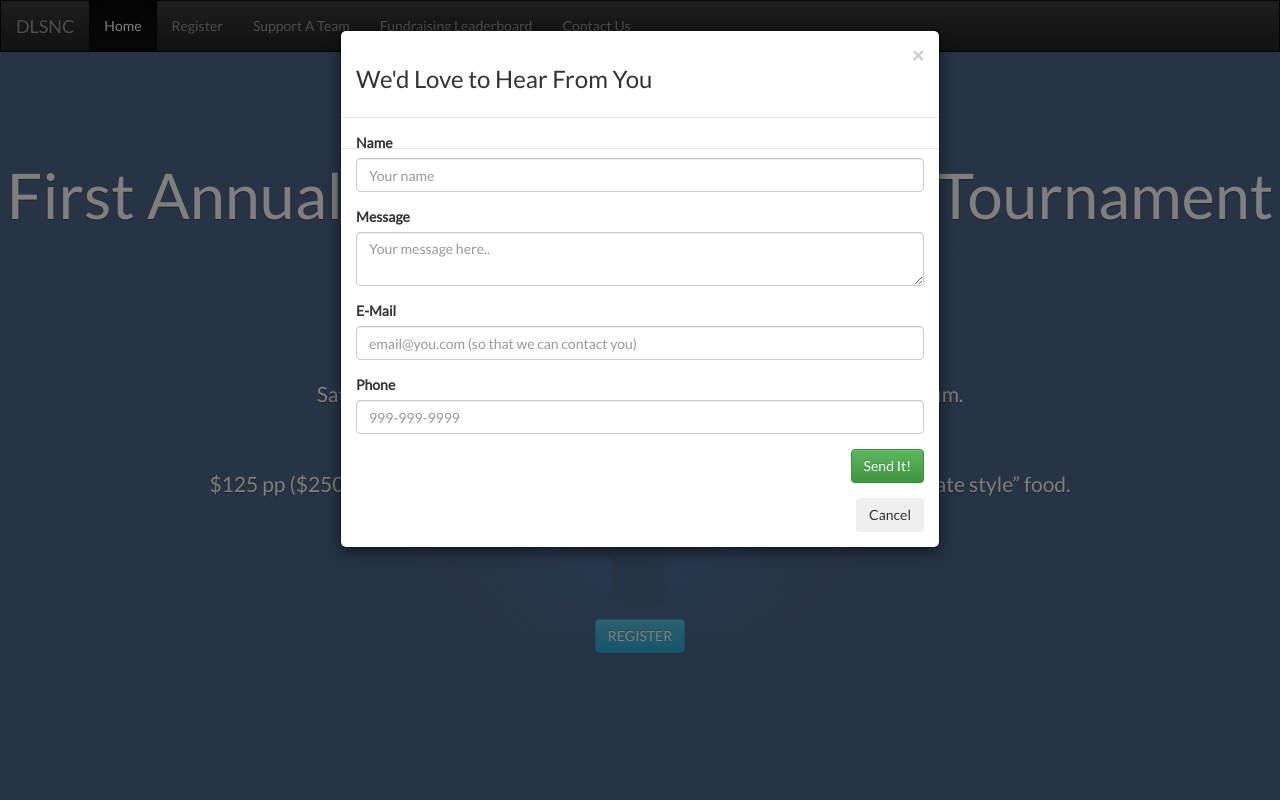
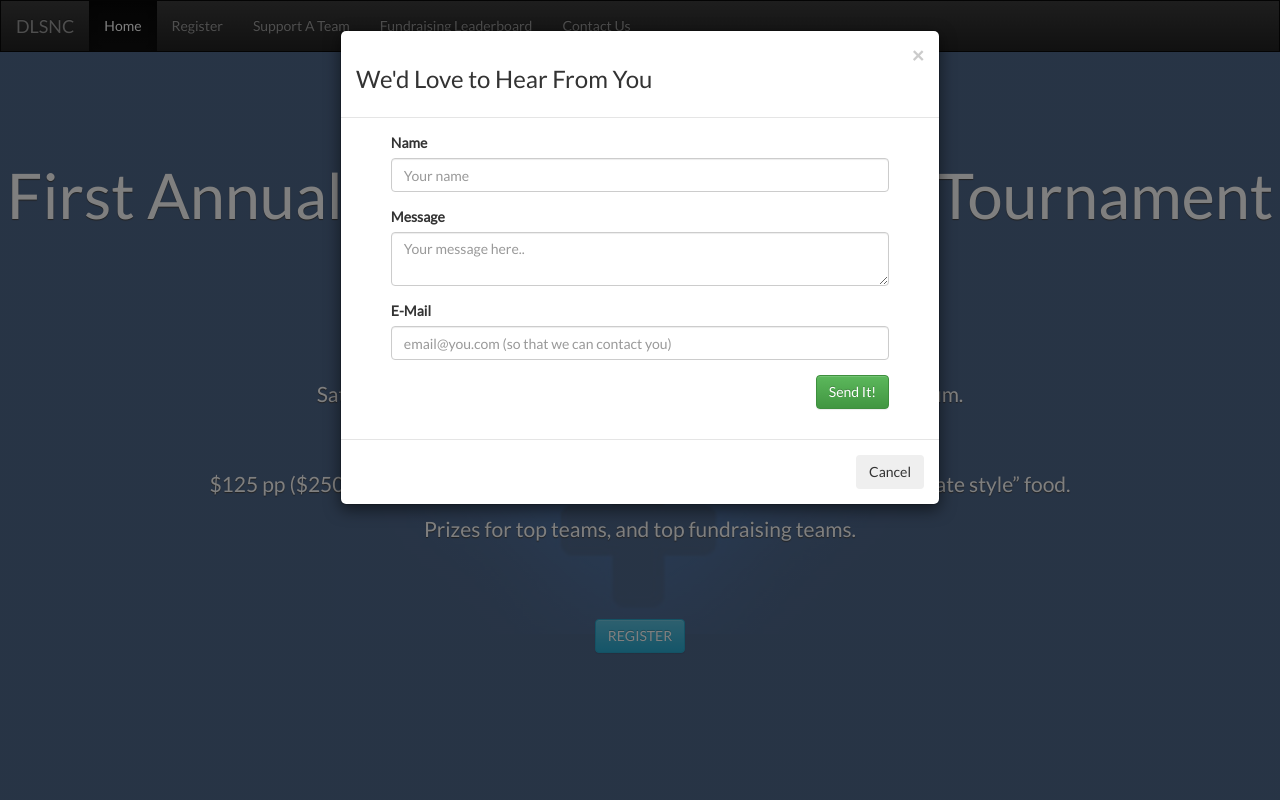
Before and after one commit to mike-jolliffe/DeLaSalle, a Django app: page / in a window 1280 px wide, after a click on "Contact Us". Run offline with Django 3.2, Linux system fonts and the light colour scheme; some libraries are stand-ins or nearby versions.

Commit message:
hooked up contact modal to send emails

```diff
--- a/DeLaSalle/urls.py
+++ b/DeLaSalle/urls.py
@@ -9,5 +9,6 @@
     url(r'^$', page_views.home, name='home'),
     url(r'register/$', page_views.register, name='register'),
     url(r'donate/$', page_views.donate, name='donate'),
-    url(r'leaderboard/$', page_views.leaderboard, name='leaderboard')
+    url(r'leaderboard/$', page_views.leaderboard, name='leaderboard'),
+    url(r'contact_us/$', page_views.contact_us, name='contact_us')
 ] + static(settings.STATIC_URL, document_root=settings.STATIC_ROOT)
--- a/pages/views.py
+++ b/pages/views.py
@@ -1,4 +1,4 @@
-from django.shortcuts import render
+from django.shortcuts import render, HttpResponse
 from django.core.mail import send_mail
 
 def home(request):
@@ -13,5 +13,12 @@
 def leaderboard(request):
     return render(request, 'pages/leaderboard.html')
 
-
-#Working email send_mail('TESTING EMAIL', 'It works, dude!', 'dlsnc.fundraiser@gmail.com', ['jolly0313@gmail.com'], fail_silently=False)
+def contact_us(request):
+    if request.method == "POST":
+        name = request.POST.get('contactName')
+        message = request.POST.get('contactMsg')
+        email = request.POST.get('contactEmail')
+        send_mail('{} has questions'.format(name), "{} \n \n {}".format(email, message), 'dlsnc.fundraiser@gmail.com', ['jolly0313@gmail.com'],
+                  fail_silently=False)
+        return HttpResponse("Success")
+    return HttpResponse("Message Send Failed")
--- a/templates/base.html
+++ b/templates/base.html
@@ -34,31 +34,29 @@
                 <h3 id="myModalLabel">We'd Love to Hear From You</h3>
             </div>
             <div class="modal-body">
-                <form class="form-horizontal col-sm-12">
-                    <div class="form-group"><label>Name</label><input class="form-control required"
-                                                                      placeholder="Your name" data-placement="top"
+                <div class="row">
+                    <form class="form-horizontal col-sm-10 col-sm-offset-1" action="contact_us/" method="post">
+                        {% csrf_token %}
+                        <div id="contactName" class="form-group"><label>Name</label><input class="form-control required"
+                                                                          placeholder="Your name" name='contactName' data-placement="top"
                                                                           data-trigger="manual"
                                                                           data-content="Must be at least 3 characters long, and must only contain letters."
                                                                           type="text"></div>
-                    <div class="form-group"><label>Message</label><textarea class="form-control"
+                        <div id="contactMsg" class="form-group"><label>Message</label><textarea class="form-control"
                                                                                 placeholder="Your message here.."
-                                                                            data-placement="top"
+                                                                                name="contactMsg" data-placement="top"
                                                                                 data-trigger="manual"></textarea></div>
-                    <div class="form-group"><label>E-Mail</label><input class="form-control email"
+                        <div id="contactEmail" class="form-group"><label>E-Mail</label><input class="form-control email"
                                                                             placeholder="email@you.com (so that we can contact you)"
-                                                                        data-placement="top" data-trigger="manual"
+                                                                            name="contactEmail" data-placement="top" data-trigger="manual"
                                                                             data-content="Must be a valid e-mail address (user@gmail.com)"
-                                                                        type="text"></div>
-                    <div class="form-group"><label>Phone</label><input class="form-control phone"
-                                                                       placeholder="999-999-9999"
-                                                                       data-placement="top" data-trigger="manual"
-                                                                       data-content="Must be a valid phone number (999-999-9999)"
                                                                             type="text"></div>
                         <div class="form-group">
                             <button type="submit" class="btn btn-success pull-right">Send It!</button>
                             <p class="help-block pull-left text-danger hide" id="form-error">&nbsp; The form is not
                                 valid. </p></div>
                     </form>
+                </div>
             </div>
             <div class="modal-footer">
                 <button class="btn" data-dismiss="modal" aria-hidden="true">Cancel</button>
```
Lines whose indentation alone changed are shown as unchanged.
